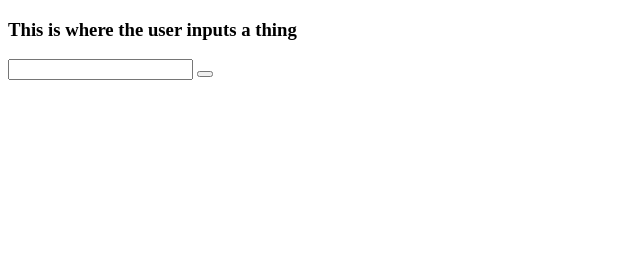
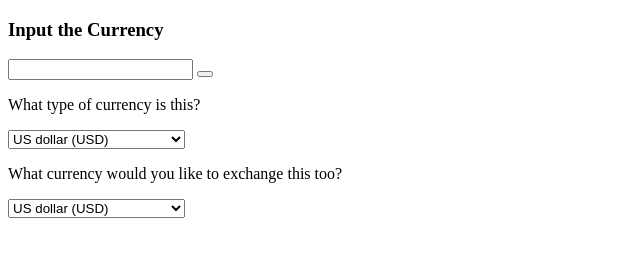
Before and after one commit to JustinUrf/currency-exchange, a plain HTML site: page src/index.html in a window 1280 px wide. Shown: the whole page, without its empty margins (0-640 px from the left). Drawn offline with Linux system fonts and the light colour scheme.

Commit message:
add drop down forums and input forums for currency types.

```diff
--- a/src/index.html
+++ b/src/index.html
@@ -4,13 +4,45 @@
   <title>Currency Exchanger</title>
 </head>
 <body>
-  <h3>This is where the user inputs a thing</h3>
+  <h3>Input the Currency</h3>
   <form id="user-input-form">
     <label for="user-input"></label>
     <input id="user-input" type="text">
     <button type="submit"></button>
   </form>
 
+  <form id="currency-type1">
+    <p>What type of currency is this?</p>
+    <select id="currency1-id">
+      <option value="USD">US dollar (USD)</option>
+      <option value="EUR">Euros (EUR)</option>
+      <option value="YEN">Yen (YEN)</option>
+      <option value="GBP">Pound sterling (GBP)</option>
+      <option value="CAD">Canadian Dollar (CAD)</option>
+      <option value="CHF">Swiss franc</option>
+      <option value="CNH">Chinese renminbi (CNH)</option>
+      <option value="HKD">Hong Kong dollar (HKD)</option>
+      <option value="NZD">New Zealand dollar (NZD)</option>
+    </select>
+  </form>
+
+  <form id="currency-type2">
+    <p>What currency would you like to exchange this too?</p>
+    <select id="currency2-id">
+      <option value="USD">US dollar (USD)</option>
+      <option value="EUR">Euros (EUR)</option>
+      <option value="YEN">Yen (YEN)</option>
+      <option value="GBP">Pound sterling (GBP)</option>
+      <option value="CAD">Canadian Dollar (CAD)</option>
+      <option value="CHF">Swiss franc</option>
+      <option value="CNH">Chinese renminbi (CNH)</option>
+      <option value="HKD">Hong Kong dollar (HKD)</option>
+      <option value="NZD">New Zealand dollar (NZD)</option>
+    </select>
+  </form>
+
+  <p id="currencydata"></p>
+
 
 </body>
 </html>
```
